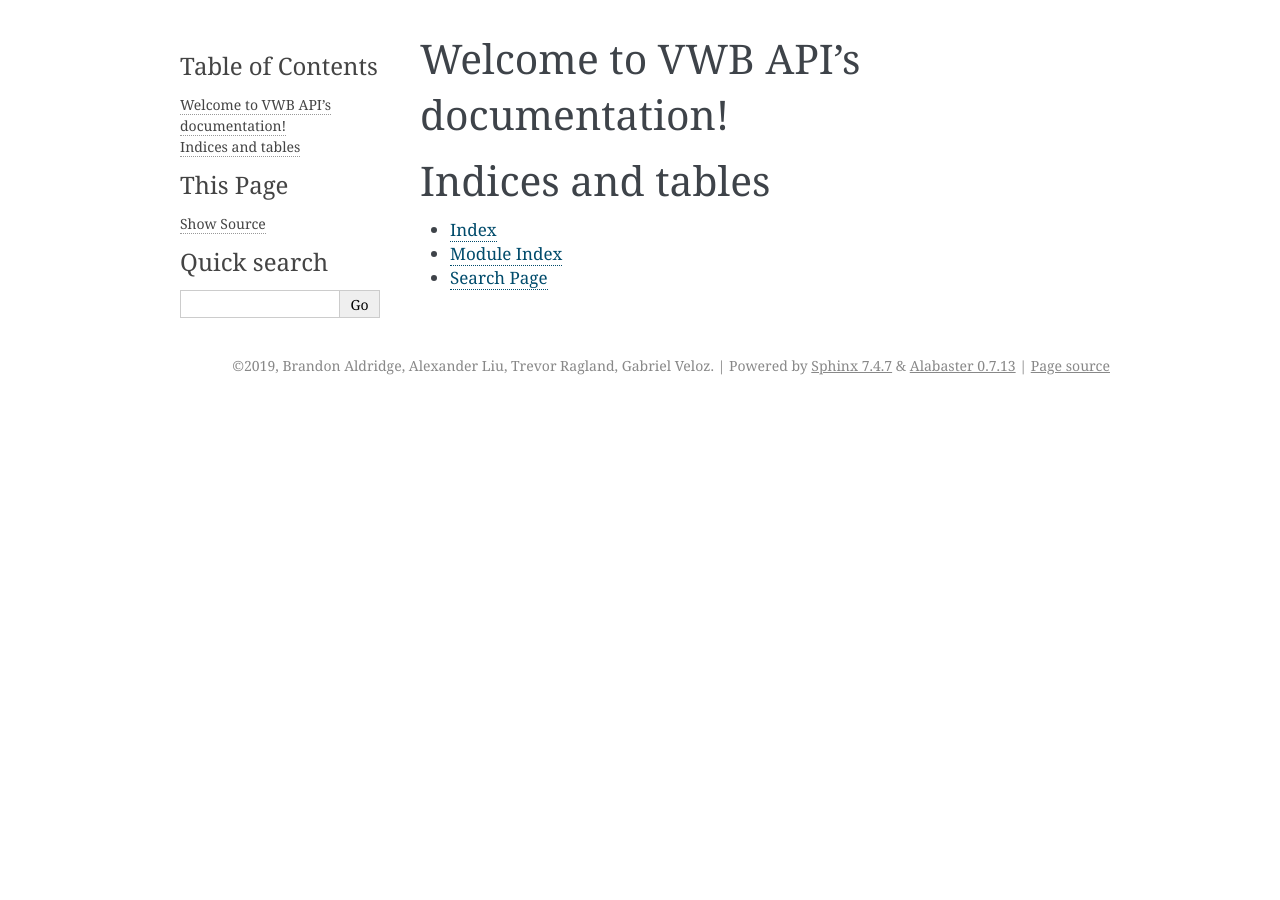
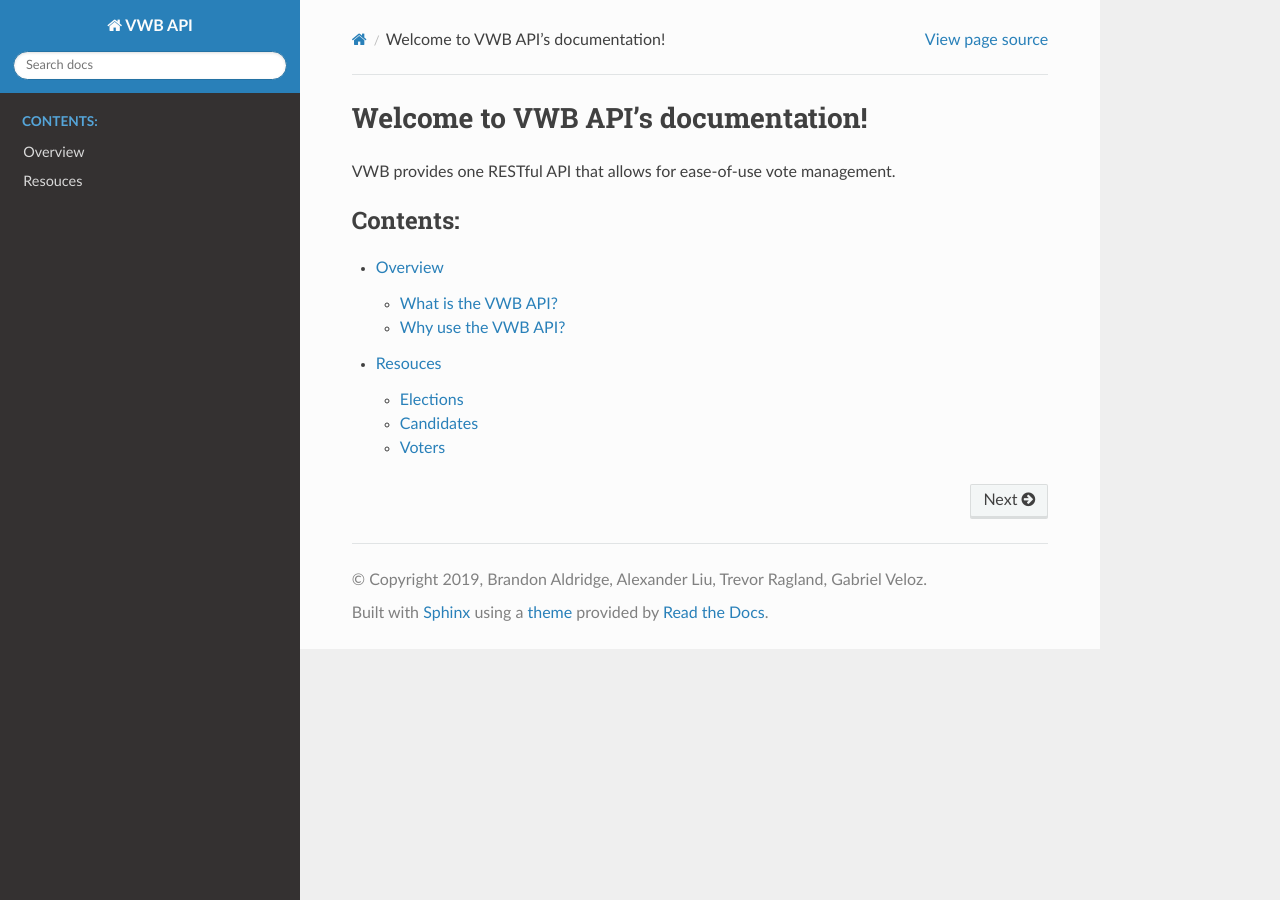
Before and after one commit to Acliu1498/VotingWithBlockchain, a Sphinx documentation site: the page built from docs/index.rst, in a window 1280 px wide. Built offline with Sphinx 7.4.7 and the Read the Docs theme 2.0.0, drawn with Linux system fonts in a browser that asks for light colours.

Commit message:
added docs

```diff
--- a/docs/conf.py
+++ b/docs/conf.py
@@ -78,7 +78,7 @@ pygments_style = None
 # The theme to use for HTML and HTML Help pages.  See the documentation for
 # a list of builtin themes.
 #
-html_theme = 'alabaster'
+html_theme = "sphinx_rtd_theme"
 
 # Theme options are theme-specific and customize the look and feel of a theme
 # further.  For a list of options available for each theme, see the
--- a/docs/index.rst
+++ b/docs/index.rst
@@ -6,15 +6,11 @@
 Welcome to VWB API's documentation!
 ===================================
 
+VWB provides one RESTful API that allows for ease-of-use vote management.
+
 .. toctree::
    :maxdepth: 2
    :caption: Contents:
 
-
-
-Indices and tables
-==================
-
-* :ref:`genindex`
-* :ref:`modindex`
-* :ref:`search`
+   overview
+   resources
--- /dev/null
+++ b/docs/overview.rst
@@ -0,0 +1,42 @@
+
+*******************
+Overview
+*******************
+
+What is the VWB API?
+==============
+
+The Voting With Blockchain API is a RESTful API created with sole intention of providing a way to
+take vote management into your own hands! Our API acts as a middleware that handle the creation
+of and maintenance of elections, storing information of voters and candidates, and the transportation
+of votes.
+
+Why use the VWB API?
+==============
+
+Lorem ipsum dolor sit amet, consectetur adipiscing elit. Etiam efficitur in eros et blandit. Nunc maximus,
+nisl at auctor vestibulum, justo ex sollicitudin ligula, id faucibus urna orci tristique nisl.
+Duis auctor rutrum orci, in ornare lacus condimentum quis. Quisque arcu velit, facilisis quis interdum ac,
+hendrerit auctor mauris. Curabitur urna nibh, porttitor at ante sit amet, vestibulum interdum dolor.
+Duis dictum elit orci, tincidunt imperdiet sem pellentesque et. In vehicula pellentesque varius.
+Phasellus a turpis sollicitudin, bibendum massa et, imperdiet neque. Integer quis sapien in magna rutrum bibendum.
+Integer cursus ex sed magna vehicula finibus. Proin tempus orci quis dolor tempus, nec condimentum odio vestibulum.
+Etiam efficitur sollicitudin libero, tincidunt volutpat ligula interdum sed.
+
+Document Subsubsection
+^^^^^^^^^^^^^^^^^^^^^^
+
+Donec non rutrum lorem. Aenean sagittis metus at pharetra fringilla. Nunc sapien dolor, cursus sed nisi at,
+pretium tristique lectus. Sed pellentesque leo lectus, et convallis ipsum euismod a.
+Integer at leo vitae felis pretium aliquam fringilla quis odio. Sed pharetra enim accumsan feugiat pretium.
+Maecenas at pharetra tortor. Morbi semper eget mi vel finibus. Cras rutrum nulla eros, id feugiat arcu pellentesque ut.
+Sed finibus tortor ac nisi ultrices viverra. Duis feugiat malesuada sapien, at commodo ante porttitor ac.
+Curabitur posuere mauris mi, vel ornare orci scelerisque sit amet. Suspendisse nec fringilla dui.
+
+Document Paragraph
+""""""""""""""""""
+
+Pellentesque nec est in odio ultrices elementum. Vestibulum et hendrerit sapien, quis vulputate turpis.
+Suspendisse potenti. Curabitur tristique sit amet lectus non viverra. Phasellus rutrum dapibus turpis sed imperdiet.
+Mauris maximus viverra ante. Donec eu egestas mauris. Morbi vulputate tincidunt euismod. Integer vel porttitor neque.
+Donec at lacus suscipit, lacinia lectus vel, sagittis lectus.
--- /dev/null
+++ b/docs/resources.rst
@@ -0,0 +1,14 @@
+*******************
+Resouces
+*******************
+
+.. contents:: Table of Contents
+
+Elections
+===================
+
+Candidates
+===================
+
+Voters
+===================
```
Also changed, not shown: 13 other files.
